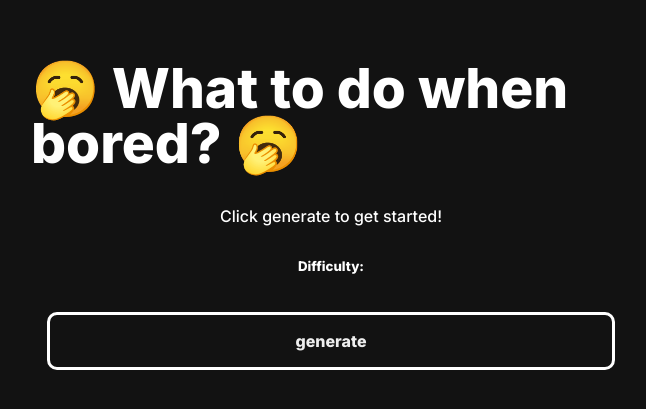
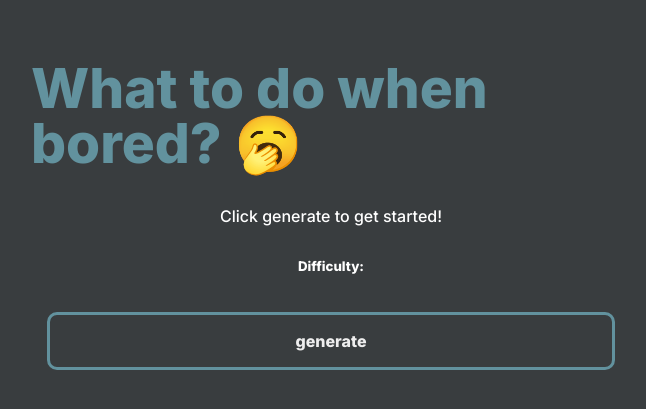
Before and after one commit to NaveenBandarage/WhatToDoWhenBored, a plain HTML site: page index.html in a window 1280 px wide. Shown: the part 187-596 px from the top of the page, without its empty margins (309-955 px from the left). Drawn offline with nearby package versions, Linux system fonts and the light colour scheme.

Commit message:
Made changes.

```diff
--- a/index.html
+++ b/index.html
@@ -5,7 +5,7 @@
     <meta charset="utf-8">
     <meta http-equiv="x-ua-compatible" content="ie=edge">
     <title>What to do when bored?</title>
-    <link rel="icon" href="">
+    <link rel="icon" href="animeChibi.png">
     <meta name="description" content="A simple site that generates stuff to do when you are feeling bored.">
     <meta name="viewport" content="width=device-width, initial-scale=1, shrink-to-fit=no">
     <meta name="twitter:description" content="A simple site that generates stuff to do when you are feeling bored." />
@@ -21,7 +21,7 @@
 <body>
 
     <main>
-        <h1>🥱 What to do when bored? 🥱</h1>
+        <h1>What to do when bored? 🥱</h1>
         <div class="text">
             <span style="margin-top: -20px; font-family: 'Inter'; font-weight: 500; text-align: center;" class="quote"
                 id="quote">Click generate to get started!</i>
--- a/styles/styles.css
+++ b/styles/styles.css
@@ -14,7 +14,7 @@ body {
   font-weight: bold;
   height: 100%;
   line-height: 1;
-  background: #121212;
+  background: #393D3F;
   margin: 0;
 }
 
@@ -32,13 +32,13 @@ h1 {
 
   font-weight: bold;
     font-size: 55px;
-    color: #fff;
+    color: #62929E;
     font-family: 'Inter', sans-serif;
 }
 
 
 .generate-btn {
-  border: 3px solid #fff;
+  border: 3px solid #62929E;
   border-radius: 10px;
   color: #eee;
   font-family: 'Inter', sans-serif;
```
Also changed, not shown: animeChibi.png (added), 1 other file.
